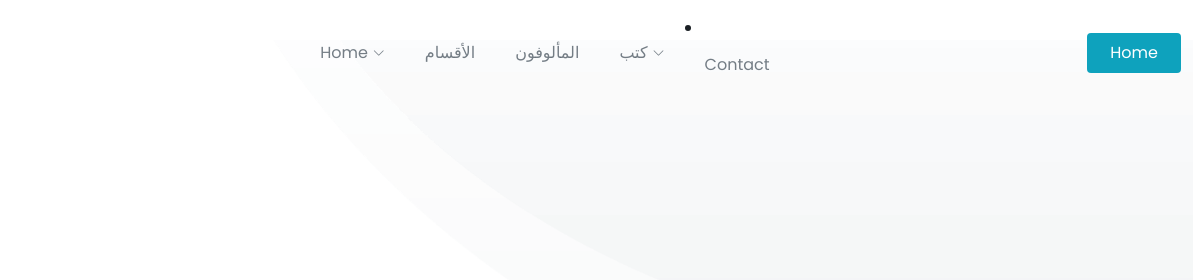
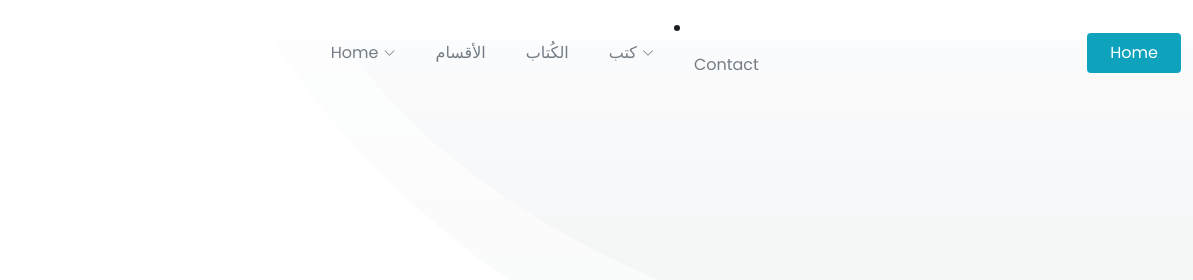
Before and after one commit to ahmedabdelhamed99/macondo1, a plain HTML site: page index.html in a window 1280 px wide. Shown: the top 280 px of the page, 87-1280 px from the left. Drawn offline with nearby package versions, Linux system fonts and the light colour scheme.

Commit message:
Update index.html

```diff
--- a/index.html
+++ b/index.html
@@ -65,7 +65,7 @@
           </li>
 
           <li><a class="nav-link scrollto" href="Sections.html">الأقسام</a></li>
-          <li><a class="nav-link scrollto" href="authors.html">المألوفون</a></li>
+          <li><a class="nav-link scrollto" href="authors.html">الكُتاب</a></li>
 
 
           <li class="dropdown megamenu"><a href="#"><span>كتب</span> <i class="bi bi-chevron-down dropdown-indicator"></i></a>
```
